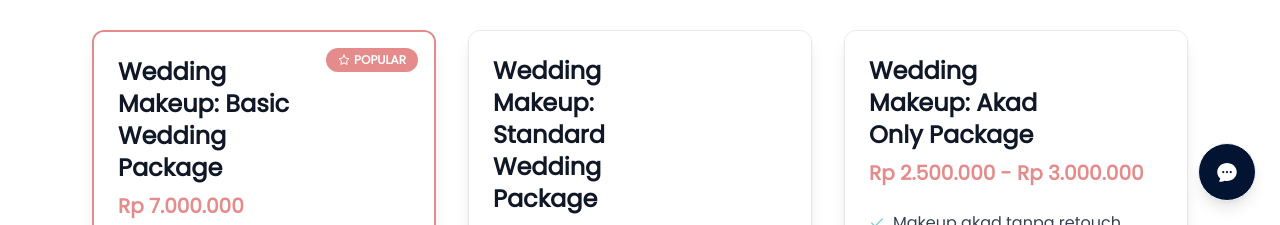
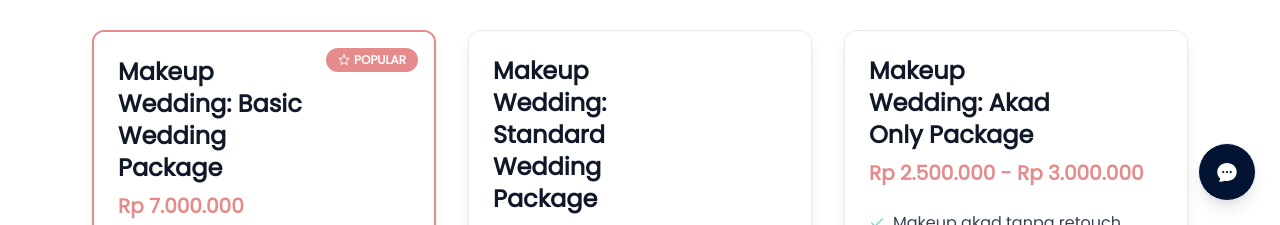
Before and after one commit to RaiA133/Dinar-Makeup-Official-Website, a React (Vite) app in the folder frontend/: page /pricing in a window 1280 px wide. Shown: the part 575-800 px from the top of the page. Built offline with nearby package versions, Linux system fonts and the light colour scheme; no server answers.

Commit message:
fix: update data paket makeup

```diff
--- a/frontend/src/components/Products/Makeups.jsx
+++ b/frontend/src/components/Products/Makeups.jsx
@@ -62,7 +62,7 @@ function Makeups() {
     ],
     "weddingMakeupPackages": [
       {
-        "name": "Wedding Makeup: Basic Wedding Package",
+        "name": "Makeup Wedding: Basic Wedding Package",
         "price": "Rp 7.000.000",
         "popular": true,
         "features": [
@@ -87,7 +87,7 @@ function Makeups() {
         ]
       },
       {
-        "name": "Wedding Makeup: Standard Wedding Package",
+        "name": "Makeup Wedding: Standard Wedding Package",
         "price": "Rp 6.000.000",
         "popular": false,
         "features": [
@@ -109,7 +109,7 @@ function Makeups() {
         ]
       },
       {
-        "name": "Wedding Makeup: Akad Only Package",
+        "name": "Makeup Wedding: Akad Only Package",
         "price": "Rp 2.500.000 - Rp 3.000.000",
         "popular": false,
         "features": [
```
